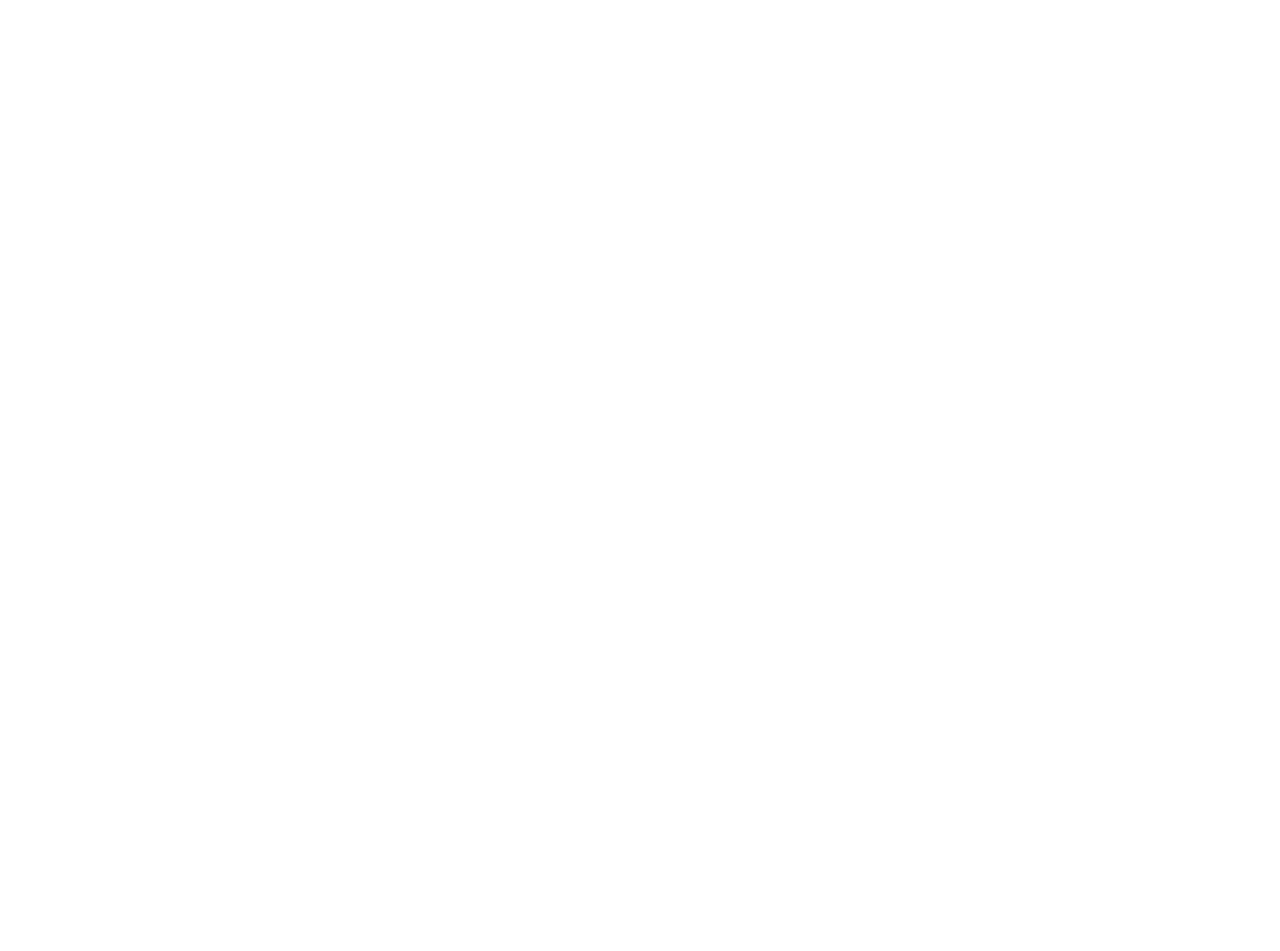
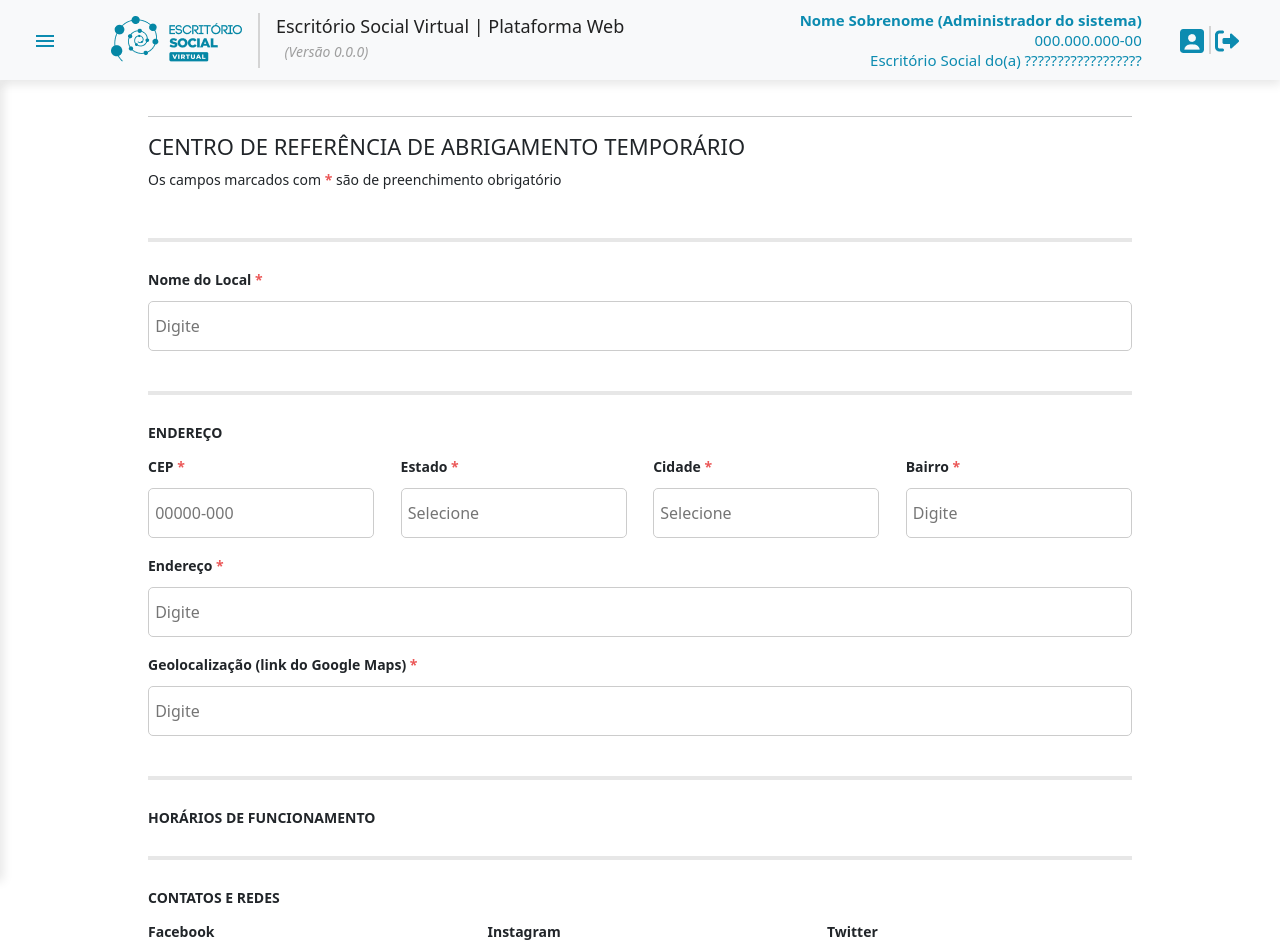
Before and after one commit to Thiago-Cerq/Front_Abrigamento, a React (Vite) app in the folder ESV-Front/: page /modulo-abrigamento-temporario-cadastro in a window 1280 px wide. Before the commit this address had no page. Shown: the top 951 px of the page. Before the commit the page ends 800 px from the top, so only its background shows below. Built offline with nearby package versions, Linux system fonts and the light colour scheme.

Commit message:
comecando cadastro abrigamento

```diff
--- a/ESV-Front/src/Components/Components.css
+++ b/ESV-Front/src/Components/Components.css
@@ -33,16 +33,3 @@
     opacity: 0;
     visibility: hidden;
 }
-
-/* CSS Menu Trigger */
-
-.menu-trigger.active {
-    opacity: 1;
-
-}
-
-.menu-trigger.inactive {
-    opacity: 0;
-    display: none;
-
-}
--- a/ESV-Front/src/Components/Footer/Footer.css
+++ b/ESV-Front/src/Components/Footer/Footer.css
@@ -1,5 +1,4 @@
 .footer-background {
-    position: fixed;
     height: 55.93px;
     left: 0%;
     right: 0%;
--- a/ESV-Front/src/Components/MenuBar/MenuBar.css
+++ b/ESV-Front/src/Components/MenuBar/MenuBar.css
@@ -1,6 +1,18 @@
+/* CSS Menu Trigger */
+.menu-trigger.active {
+    opacity: 1;
+    transform: translate(0px,0px);
+    transition: transform .2s ease-in-out;
+
+}
+
+.menu-trigger.inactive {
+    transform: translate(-250px,0px);
+    transition: transform .2s ease-in-out;
+}
+
 .menu-background {
     position: absolute;
-    left: 0%;
     width: 250px;
     height: 100vh;
     top: 80px;
--- a/ESV-Front/src/Components/MenuBar/MenuBar.tsx
+++ b/ESV-Front/src/Components/MenuBar/MenuBar.tsx
@@ -1,4 +1,4 @@
-import { useRef, useState } from 'react'
+import { useState, useEffect } from 'react'
 import { NavLink } from 'react-router-dom'
 import './MenuBar.css'
 import { modulesOptions } from '../../Pages/modules/modules'
@@ -64,7 +64,7 @@
   return (
     <>
     <NavLink to={props.path} className='menu-items' id='trigger-submenu'
-    onClick={() => el?.className == 'menu-items active'? setOpen(!open) : setOpen(open)}>
+    onClick={() => el?.className == 'menu-items active'? setOpen(!open) : setOpen(false)}>
         <h4 className='menu-item-name'> {props.title} </h4>
         <div className='arrow-menu'></div>
     </NavLink>
--- /dev/null
+++ b/ESV-Front/src/Pages/abrigamento-temporario-cadastro/abrigamento-temporario-cadastro.css
@@ -0,0 +1,42 @@
+.subtitle-question {
+    font-size: 14px;
+    font-weight: 500;
+    line-height: 26px;
+    letter-spacing: 0em;
+    text-align: left;
+    font-weight: 600;
+}
+
+.asterisco {
+    color: rgba(235, 87, 87, 1);
+}
+
+.heavy-line {
+    margin-top: 25px;
+    margin-bottom: 25px;
+    border: solid;
+    border-width: 2px;
+    color: rgb(231, 231, 231);
+}
+
+.question-bar {
+    margin-bottom: 15px;
+    width: 100%;
+    height: 50px;
+    font-size: 16px;
+    border: 1px solid #ccc;
+    border-radius: 5px;
+}
+
+.flex-bar {
+    display: flex;
+    justify-content: space-between;
+}
+
+.flex-search-bar-4 {
+    width: 23%;
+}
+
+.flex-search-bar-3 {
+    width: 31%;
+}
--- /dev/null
+++ b/ESV-Front/src/Pages/abrigamento-temporario-cadastro/abrigamento-temporario-cadastro.tsx
@@ -0,0 +1,105 @@
+import './abrigamento-temporario-cadastro.css'
+
+// Assets
+
+function AbrigamentoCadastro() {
+
+
+    return (
+      <>
+        <div className='container'>
+            <hr />
+
+            <h1 className='titulo-page'>CENTRO DE REFERÊNCIA DE ABRIGAMENTO TEMPORÁRIO</h1>
+            <h2 className='subtitulo-AT'>Os campos marcados com <b className='asterisco'>*</b> são de preenchimento obrigatório</h2>
+
+            <div className='heavy-line'></div>
+            <h2 className='subtitle-question'>Nome do Local <b className='asterisco'>*</b></h2>
+            <div className="search-bar">
+                <form>
+                <input type="text" placeholder=" Digite" className='question-bar'/>
+                </form>
+            </div>
+
+            <div className='heavy-line'></div>
+            <h2 className='subtitle-question'>ENDEREÇO</h2>
+
+            <div className='flex-bar'>
+                <div className="flex-search-bar-4">
+                    <h2 className='subtitle-question'>CEP <b className='asterisco'>*</b></h2>
+                    <form>
+                    <input type="text" placeholder=" 00000-000" className='question-bar'/>
+                    </form>
+                </div>
+
+                <div className="flex-search-bar-4">
+                    <h2 className='subtitle-question'>Estado <b className='asterisco'>*</b></h2>
+                    <form>
+                    <input type="text" placeholder=" Selecione" className='question-bar'/>
+                    </form>
+                </div>
+
+                <div className="flex-search-bar-4">
+                    <h2 className='subtitle-question'>Cidade <b className='asterisco'>*</b></h2>
+                    <form>
+                    <input type="text" placeholder=" Selecione" className='question-bar'/>
+                    </form>
+                </div>
+
+                <div className="flex-search-bar-4">
+                    <h2 className='subtitle-question'>Bairro <b className='asterisco'>*</b></h2>
+                    <form>
+                    <input type="text" placeholder=" Digite" className='question-bar'/>
+                    </form>
+                </div>
+            </div>
+
+            <h2 className='subtitle-question'>Endereço <b className='asterisco'>*</b></h2>
+            <div className="search-bar">
+                <form>
+                <input type="text" placeholder=" Digite" className='question-bar'/>
+                </form>
+            </div>
+
+            <h2 className='subtitle-question'>Geolocalização
+            (link do Google Maps) <b className='asterisco'>*</b></h2>
+            <div className="search-bar">
+                <form>
+                <input type="text" placeholder=" Digite" className='question-bar'/>
+                </form>
+            </div>
+
+            <div className='heavy-line'></div>
+            <h2 className='subtitle-question'>HORÁRIOS DE FUNCIONAMENTO</h2>
+
+            <div className='heavy-line'></div>
+            <h2 className='subtitle-question'>CONTATOS E REDES</h2>
+            <div className='flex-bar'>
+                <div className="flex-search-bar-3">
+                    <h2 className='subtitle-question'>Facebook</h2>
+                    <form>
+                    <input type="text" placeholder=" 00000-000" className='question-bar'/>
+                    </form>
+                </div>
+
+                <div className="flex-search-bar-3">
+                    <h2 className='subtitle-question'>Instagram</h2>
+                    <form>
+                    <input type="text" placeholder=" 00000-000" className='question-bar'/>
+                    </form>
+                </div>
+
+                <div className="flex-search-bar-3">
+                    <h2 className='subtitle-question'>Twitter</h2>
+                    <form>
+                    <input type="text" placeholder=" 00000-000" className='question-bar'/>
+                    </form>
+                </div>
+
+            </div>
+        </div>
+      </>
+    )
+  }
+
+  export default AbrigamentoCadastro
--- a/ESV-Front/src/Pages/abrigamento-temporario/abrigamento.css
+++ b/ESV-Front/src/Pages/abrigamento-temporario/abrigamento.css
@@ -4,7 +4,7 @@
 
 .container{
   width: 80%;
-  max-width: 1200px;
+  max-width: 1400px;
   margin: 0 auto;
   padding: 20px;
 }
@@ -47,13 +47,13 @@
 
 .titulo-list{
   font-size: 22px;
-  color: #0C8BB0;
   font-weight: 500;
   line-height: 26px;
   letter-spacing: 0em;
   text-align: left;
   padding-top: 15px;
   padding-left: 30px;
+  padding-right: 30px;
 }
 
 .subtitulo-AT{
@@ -68,6 +68,7 @@
 .p-list{
   padding-top: 15px;
   padding-left: 30px;
+
   padding-bottom: 15px;
 }
 
@@ -76,7 +77,7 @@
   height: 50px;
   font-size: 16px;
   border: 1px solid #ccc;
-  border-radius: 2px #E4E4E4;
+  border-radius: 5px;
 }
 
 form{
--- a/ESV-Front/src/Pages/abrigamento-temporario/abrigamento.tsx
+++ b/ESV-Front/src/Pages/abrigamento-temporario/abrigamento.tsx
@@ -83,7 +83,7 @@
       <div className='container'>
         <hr/>
         <h1 className='titulo-page'>ABRIGAMENTO TEMPORÁRIO</h1>
-        <h2 className='subtitulo-AT'>Escritório Social do Distrito Federal</h2>
+        <h2 className='subtitulo-AT'>Escritório Social do ????????????????????????????</h2>
 
         <div className='bloco1'>23423</div> {/*Bloco de imagem*/}
         <hr/>
@@ -95,7 +95,7 @@
 
           <div className="search-bar">
             <form>
-              <input type="text" placeholder="   Pesquise por palavra-chave" className='barra-pesquisa'/>
+              <input type="text" placeholder=" Pesquise por palavra-chave" className='barra-pesquisa'/>
             </form>
           </div>
 
--- a/ESV-Front/src/Pages/modules/modules.tsx
+++ b/ESV-Front/src/Pages/modules/modules.tsx
@@ -47,16 +47,16 @@
 }
 
 export const modulesOptions = [
-  {option: 'Abrigamento temporário', path: '/modulos/abrigamento-temporario',
+  {option: 'Abrigamento temporário', path: '/modulo-abrigamento-temporario',
    img: BannerAbrigamentoTemporario},
-  {option: 'Alimentação', path: '/modulos/alimentacao', img: BannerAlimentacao},
-  {option: 'Direções e endereços úteis', path: '/modulos/direcoes-e-enderecos-uteis',
+  {option: 'Alimentação', path: '/modulo-alimentacao', img: BannerAlimentacao},
+  {option: 'Direções e endereços úteis', path: '/modulo-direcoes-e-enderecos-uteis',
    img: BannerDirecoesEEnderecos},
-  {option: 'Assistência jurídica gratuita', path: '/modulos/assistencia-juridica-gratuita',
+  {option: 'Assistência jurídica gratuita', path: '/modulo-assistencia-juridica-gratuita',
    img: BannerAssistenciaJuridica},
-  {option: 'Tratamento ao uso abusivo de álcool e outras drogas', path: '/modulos/tratamento-ao-uso-de-drogas',
+  {option: 'Tratamento ao uso abusivo de álcool e outras drogas', path: '/modulo-tratamento-ao-uso-de-drogas',
    img: BannerTratamentoDrogas},
-  {option: 'Outros serviços', path: '/modulos/outros-servicos', img: BannerOutrosServicos},
+  {option: 'Outros serviços', path: '/modulo-outros-servicos', img: BannerOutrosServicos},
 ]
 
 
--- a/ESV-Front/src/routes.tsx
+++ b/ESV-Front/src/routes.tsx
@@ -1,8 +1,11 @@
 import { Route, Routes } from "react-router-dom";
 
 import Components from "./Components/Components";
+
+// Modulos
 import Modules from "./Pages/modules/modules";
 import Abrigamento from "./Pages/abrigamento-temporario/abrigamento";
+import AbrigamentoCadastro from "./Pages/abrigamento-temporario-cadastro/abrigamento-temporario-cadastro";
 
 
 function MainRoutes() {
@@ -11,12 +14,15 @@
             <Route path="/" element={<Components />} children={[
                 <Route path="/" element={<h1>ESTA É A HOME PAGE</h1>}/>,
                 <Route path="modulos" element={<Modules />}/>,
-                <Route path="/modulos/abrigamento-temporario" element={<Abrigamento/>}/>,
-                <Route path="/modulos/alimentacao" element={<h1>alimentacao</h1>}/>,
-                <Route path="/modulos/direcoes-e-enderecos-uteis" element={<h1>direcoes-e-enderecos-uteis</h1>}/>,
-                <Route path="modulos/assistencia-juridica-gratuita" element={<h1>assistencia-juridica-gratuita</h1>}/>,
-                <Route path="modulos/tratamento-ao-uso-de-drogas" element={<h1>tratamento-ao-uso-de-drogas</h1>}/>,
-                <Route path="/modulos/outros-servicos" element={<h1>outros-servicos</h1>}/>,
+
+                <Route path="modulo-abrigamento-temporario" element={<Abrigamento/>}/>,
+                <Route path="modulo-abrigamento-temporario-cadastro" element={<AbrigamentoCadastro/>}/>,
+
+                <Route path="modulo-alimentacao" element={<h1>alimentacao</h1>}/>,
+                <Route path="modulo-direcoes-e-enderecos-uteis" element={<h1>direcoes-e-enderecos-uteis</h1>}/>,
+                <Route path="modulo-assistencia-juridica-gratuita" element={<h1>assistencia-juridica-gratuita</h1>}/>,
+                <Route path="modulo-tratamento-ao-uso-de-drogas" element={<h1>tratamento-ao-uso-de-drogas</h1>}/>,
+                <Route path="modulo-outros-servicos" element={<h1>outros-servicos</h1>}/>,
 
                 <Route path="funcionarios" element={<h1>ESTA É A PAGINA DE FUNCIONARIOS</h1>}/>,
             ]}/>
```
